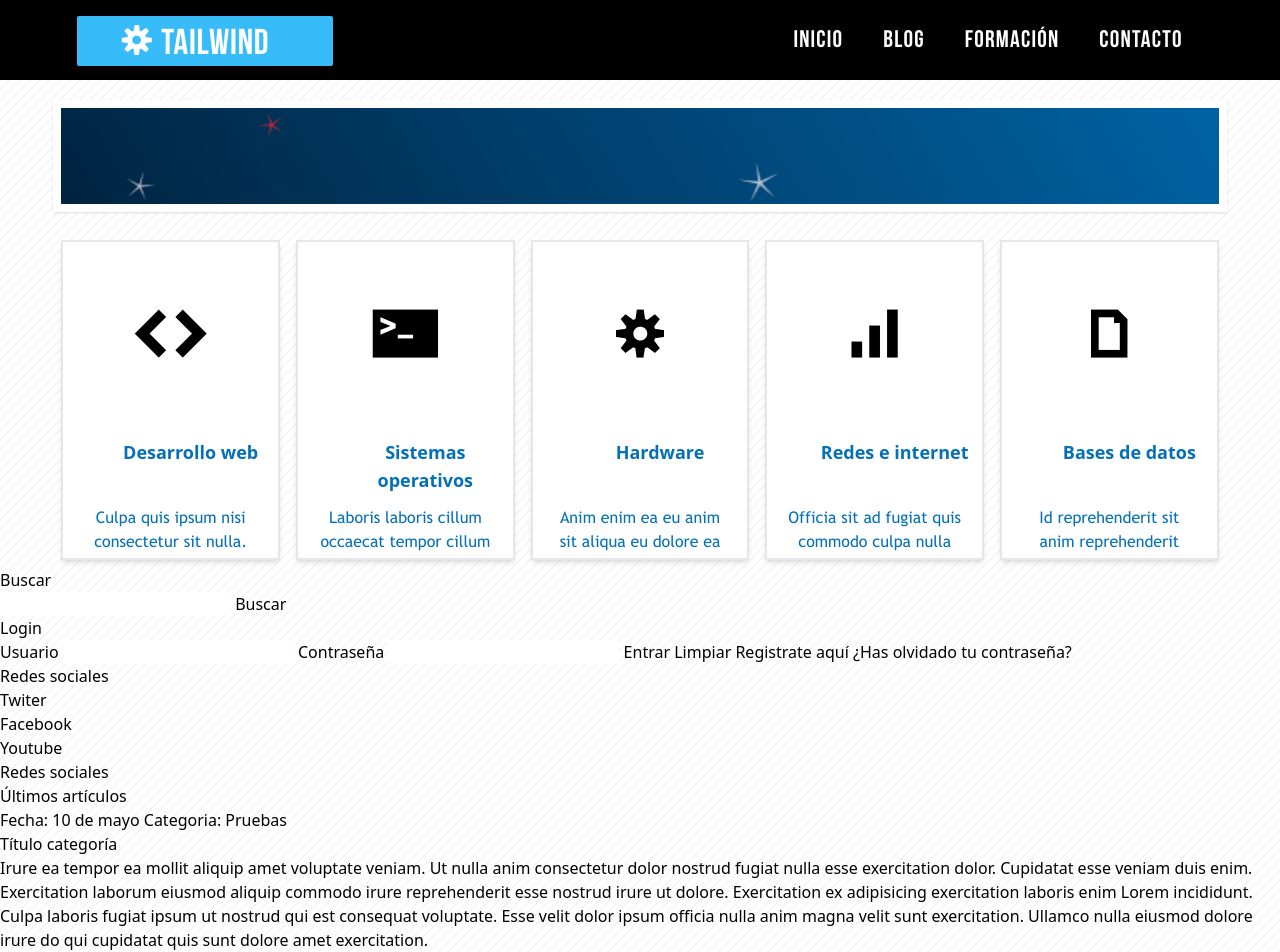
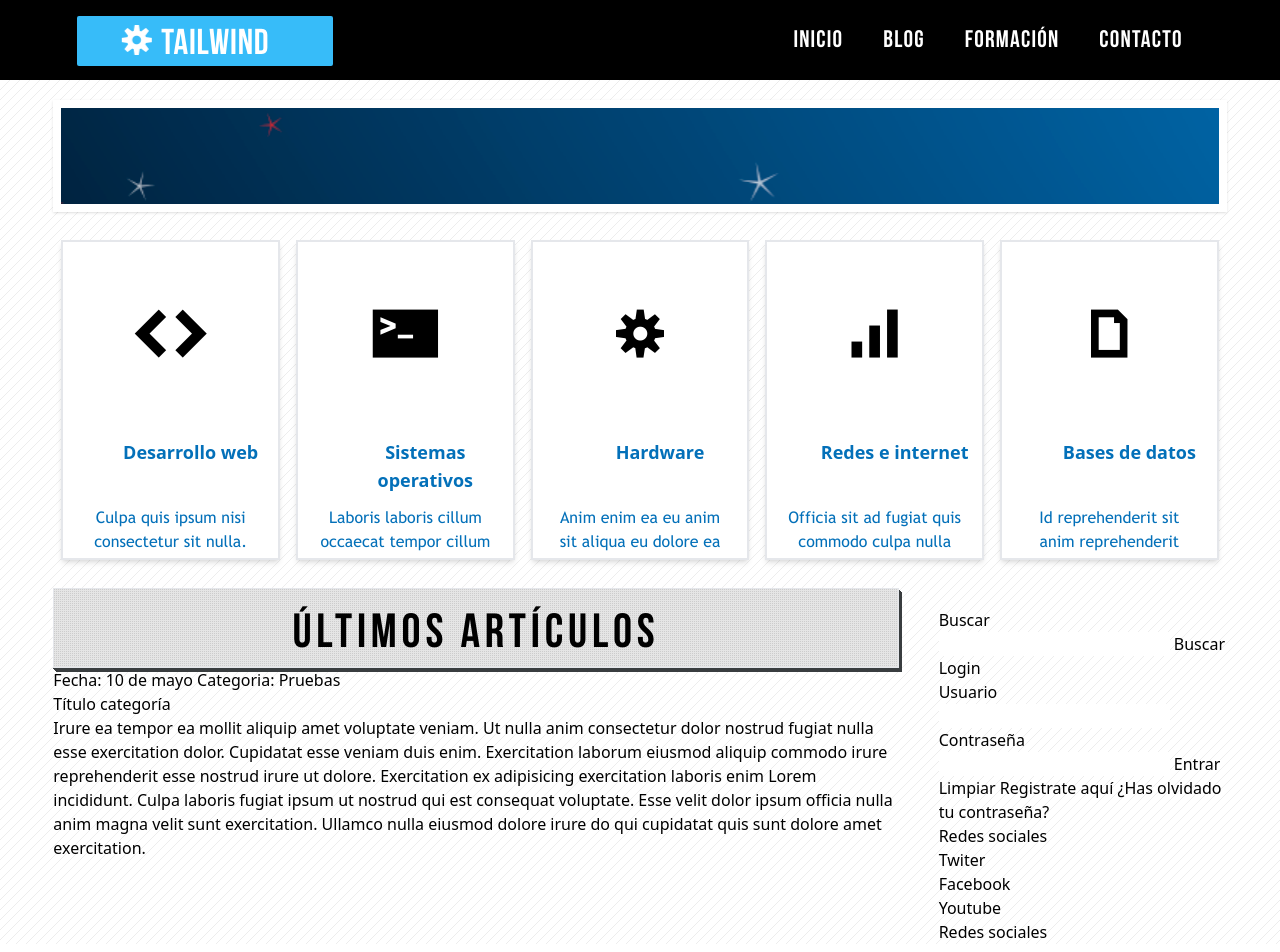
Before and after one commit to mundoenrique/tailwind-victor-robles, a website: page 01-web-tailwind/index.html in a window 1280 px wide. Drawn offline with Linux system fonts and the light colour scheme.

Commit message:
Estilos encabolzado de los artículos

```diff
--- a/01-web-tailwind/index.html
+++ b/01-web-tailwind/index.html
@@ -88,9 +88,9 @@
     </section>
     <!-- Fin sección información -->
     <!-- Inicio contenido principal -->
-    <main>
+    <main class="container w-11/12 mt-5 mx-auto flex flex-row">
       <!-- Inicio barra lateral -->
-      <aside id="lateral">
+      <aside id="lateral" class="order-2 flex-none w-72 min-h-full mt-5">
         <h3>Buscar</h3>
         <div id="search">
           <form action="">
@@ -122,8 +122,8 @@
         <!-- Fin barra lateral -->
       </aside>
       <!-- Inicio artículos -->
-      <section>
-        <h2>Últimos artículos</h2>
+      <section class="order-1 flex-grow mr-10">
+        <h2 class="articles-header">Últimos artículos</h2>
         <article>
           <div>
             <span>Fecha: 10 de mayo</span>
--- a/01-web-tailwind/src/styles.css
+++ b/01-web-tailwind/src/styles.css
@@ -82,4 +82,9 @@
     font-family: 'TrebuchetMS';
     @apply text-center text-azul-oscuro text-base transition duration-300 group-hover:text-white group-hover:animate-show-card-description xs:hidden md:hidden lg:block lg:text-sm lg:mt-1.5 xl:text-base xl:mt-1;
   }
+
+  .articles-header {
+    background: url('../img/pxgray.png'), white;
+    @apply block bebas w-full h-20 text-center text-5xl font-medium tracking-widest pt-5 border shadow-header3D;
+  }
 }
--- a/01-web-tailwind/tailwind.config.js
+++ b/01-web-tailwind/tailwind.config.js
@@ -5,6 +5,9 @@ module.exports = {
     extend: {
       screens: {
         xs: { max: '768px' },
+      },
+      boxShadow: {
+        header3D: '0px 1px 0px #393d3f, 1px 2px 0px #393d3f, 2px 3px 0px #393d3f, 3px 4px 0px #393d3f',
       },
       backgroundImage: {
         'body-pattern': "url('../img/pattern.png')",
```
Also changed, not shown: 01-web-tailwind/css/styles.css.
